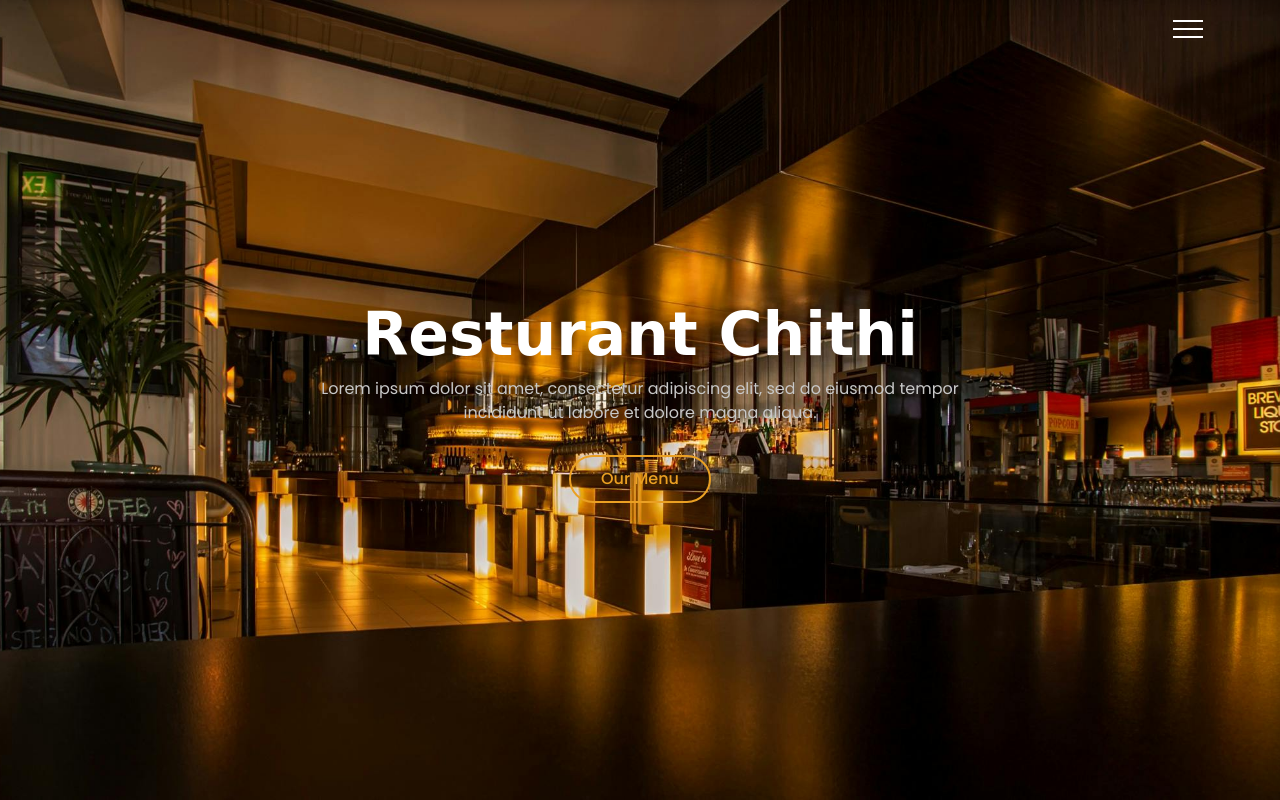
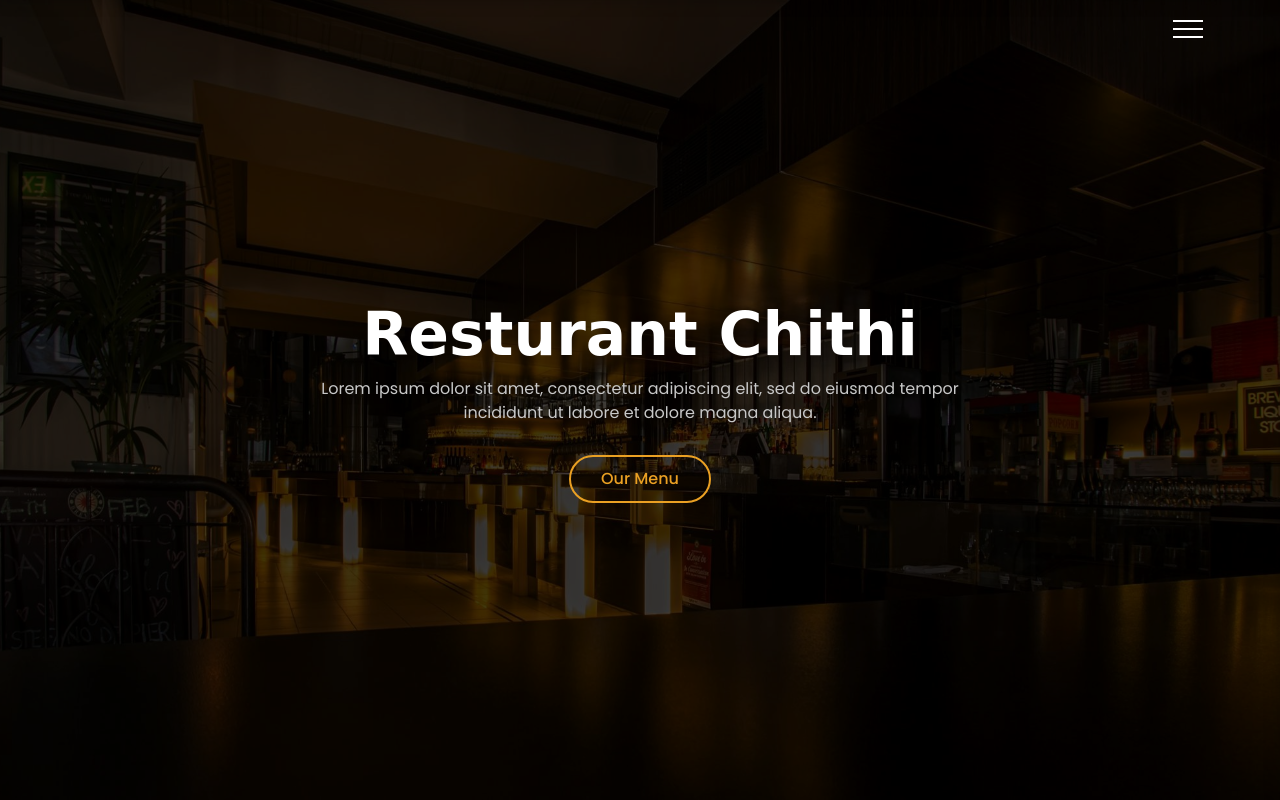
Before and after one commit to soumajit1111/soumajit1111.github.io, a plain HTML site: page index.html in a window 1280 px wide. Shown: the top 800 px of the page. Drawn offline with Linux system fonts and the light colour scheme.

Commit message:
reduce bg brightness

```diff
--- a/file.css
+++ b/file.css
@@ -271,6 +271,7 @@ p {
   height: 100%;
   width: 100%;
   background-image: url("./home_bg.jpg");
+  filter: brightness(25%);
   background-attachment: fixed;
   background-size: cover;
   background-position: center;
@@ -615,19 +616,19 @@ p {
 }
 @media (max-width: 767px) {
 }
-@media(max-width:575px){
-  .home-text h1{
+@media (max-width: 575px) {
+  .home-text h1 {
     font-size: 30px;
     line-height: 45px;
   }
-  .home-text p{
+  .home-text p {
     font-size: 12px;
   }
   .about-text,
-  .about-img{
+  .about-img {
     width: 100%;
   }
-  .about-text h3{
+  .about-text h3 {
     font-size: 15px;
   }
 }
```
